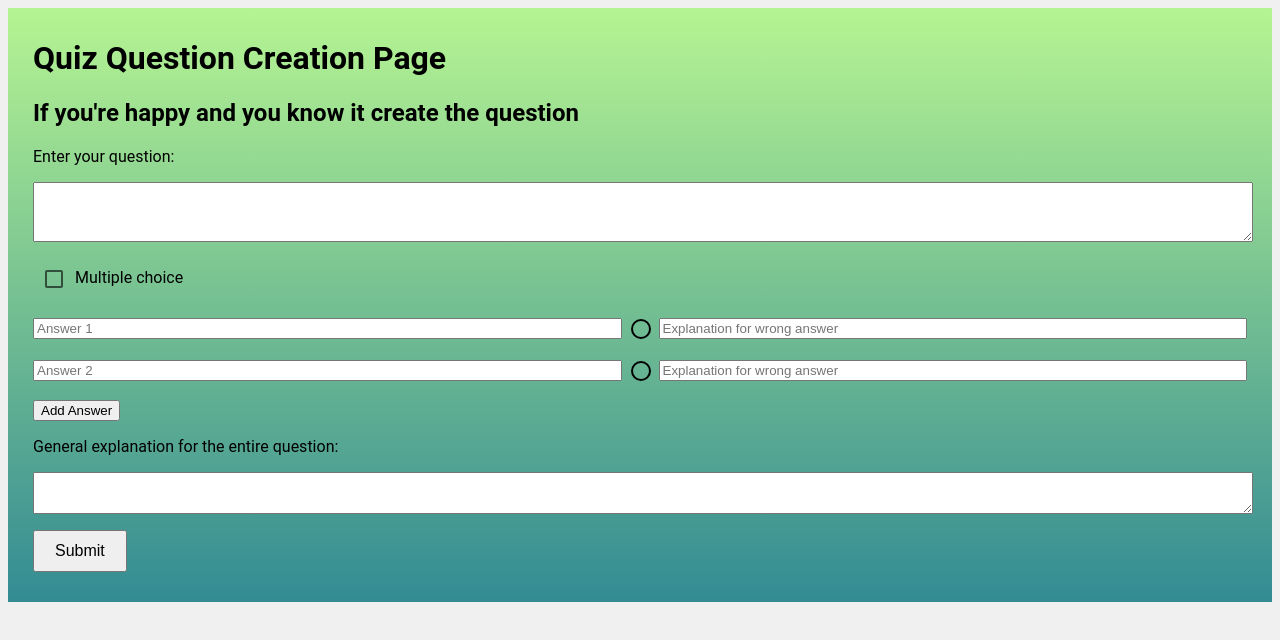
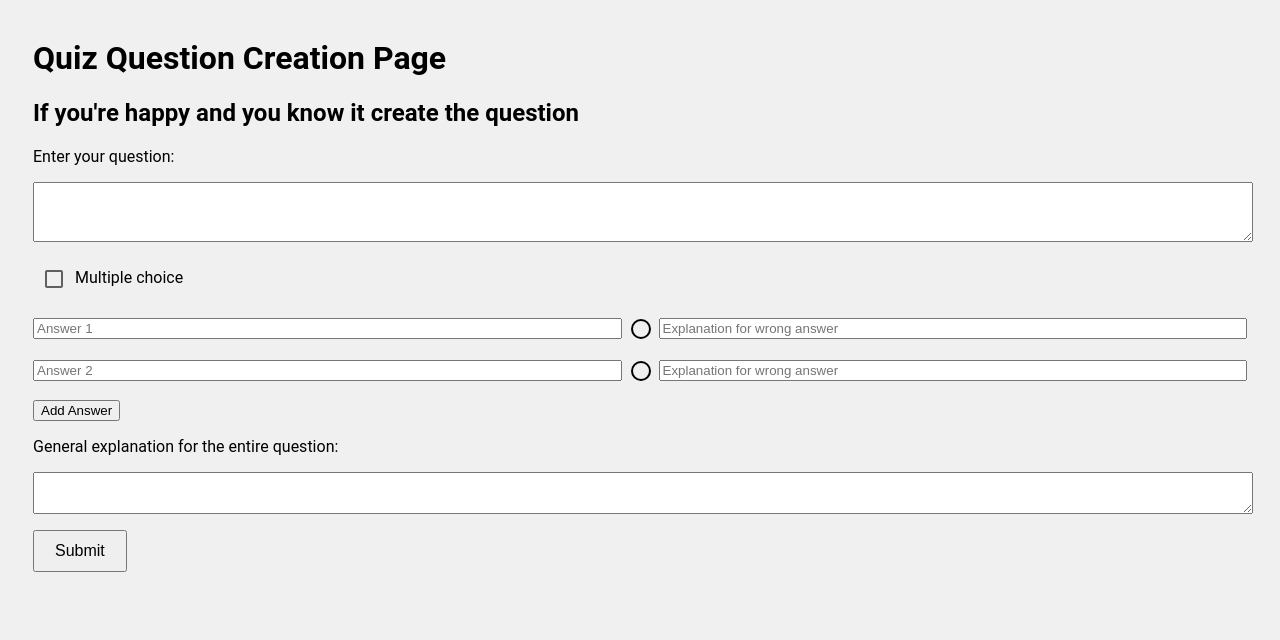
Before and after one commit to scrumdojo/quizmaster-php, a React (Vite) app in the folder frontend/: page /question/new in a window 1280 px wide. Shown: the top 640 px of the page. Built offline with nearby package versions, Linux system fonts and the light colour scheme.

Commit message:
Remove background gradient from question page styling

```diff
--- a/frontend/src/pages/create-question/create-question.scss
+++ b/frontend/src/pages/create-question/create-question.scss
@@ -1,7 +1,6 @@
 
 .question-page {
     padding: 10px 25px 30px;
-    background: linear-gradient(180deg, rgb(182, 244, 146), rgb(51, 139, 147));
 
     #question-create-form {
         display: flex;
```
